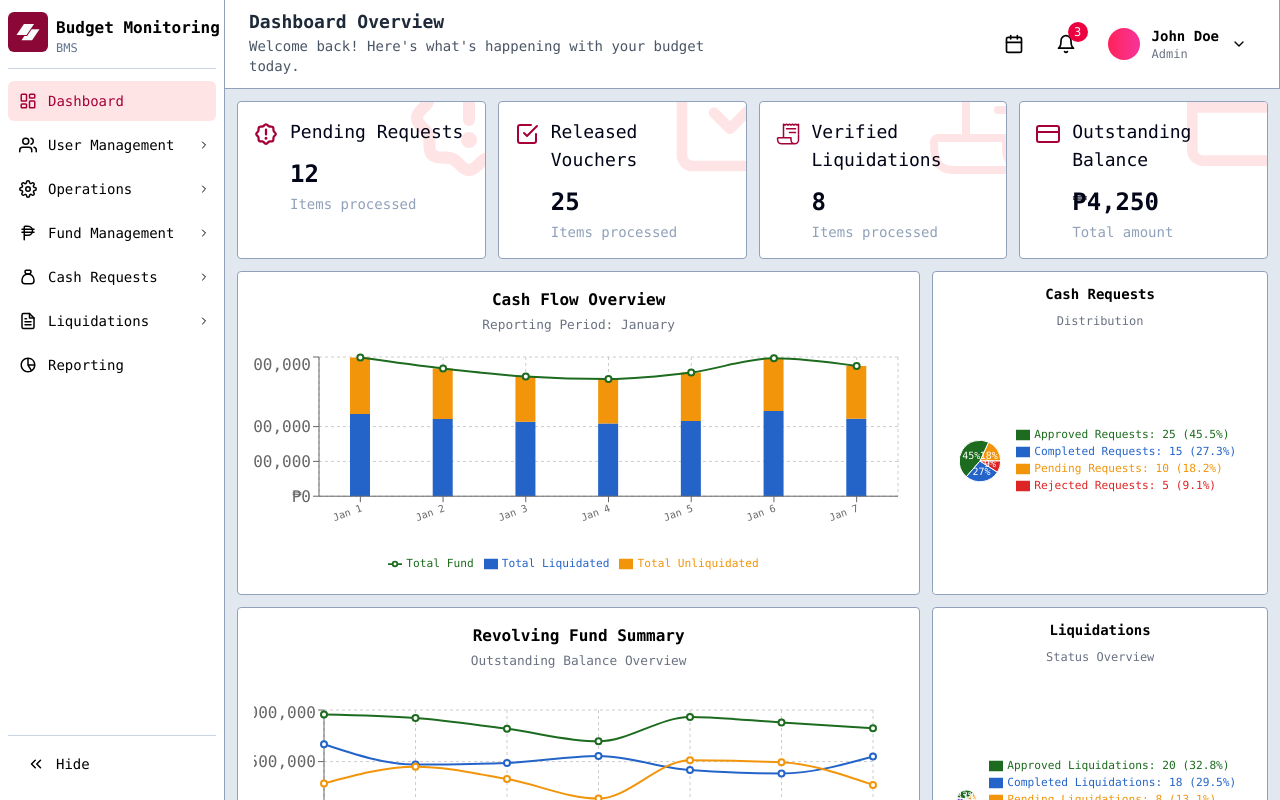
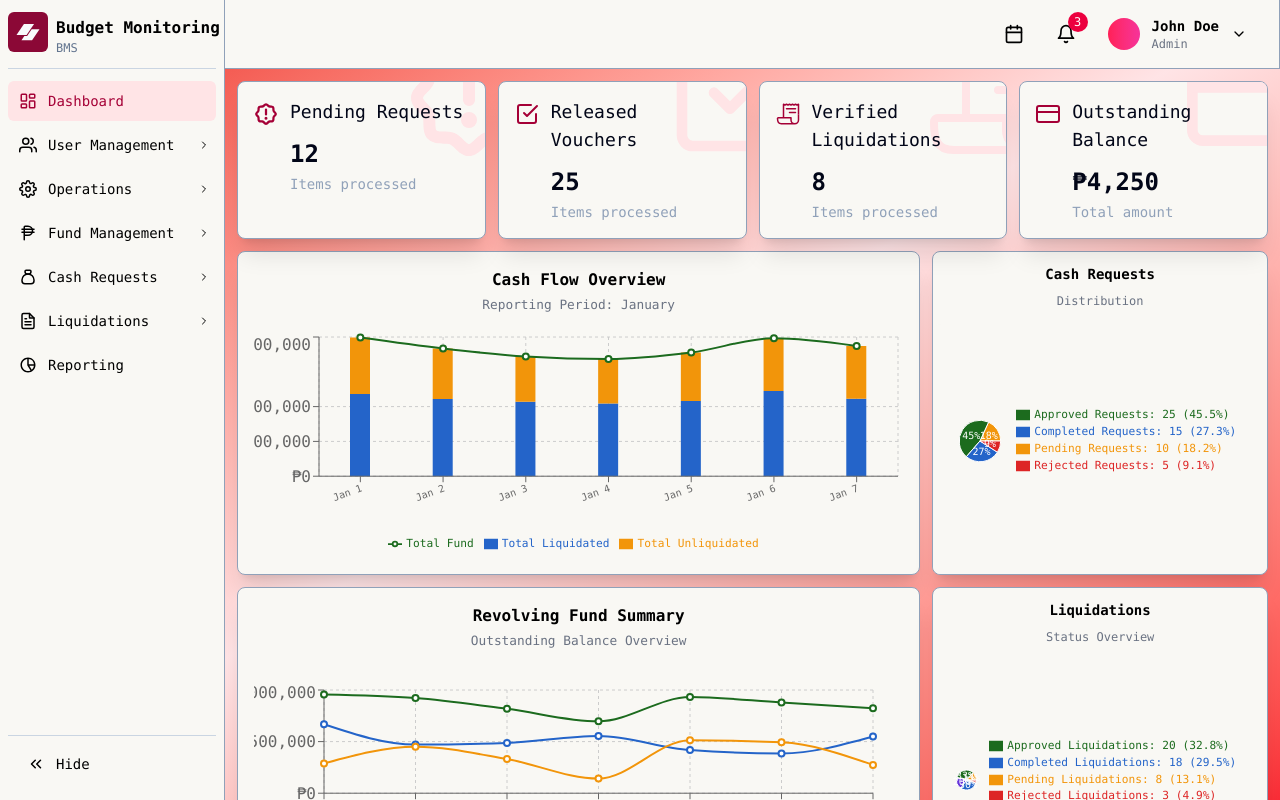
Before and after one commit to RaymondJAT/budget-monitoring, a React (Vite) app in the folder BMS/: page /dashboard in a window 1280 px wide. Built offline with nearby package versions, Linux system fonts and the light colour scheme.

Commit message:
[UPDATE] components, app color

```diff
--- a/BMS/src/App.jsx
+++ b/BMS/src/App.jsx
@@ -17,7 +17,7 @@ function App() {
 
   return (
     <Router>
-      <div className="bg-slate-200 h-screen overflow-hidden font-mono">
+      <div className="h-screen overflow-hidden font-mono bg-linear-to-br from-red-600 via-rose-100 to-red-500">
         {/* Sidebar */}
         <Sidebar open={isSidebarOpen} setOpen={setIsSidebarOpen} />
 
--- a/BMS/src/components/Cards.jsx
+++ b/BMS/src/components/Cards.jsx
@@ -61,7 +61,7 @@ const Card = ({ title, count, total, Icon, href, color, isCurrency }) => {
   return (
     <a
       href={href}
-      className="w-full p-4 rounded border border-slate-400 relative overflow-hidden group bg-white hover:shadow-md transition-shadow duration-300"
+      className="w-full p-4 rounded-lg border border-slate-400 relative overflow-hidden group bg-component shadow-xl transition-shadow duration-300"
     >
       <div
         className={`absolute inset-0 bg-linear-to-r ${colors.bg} translate-y-full group-hover:translate-y-[0%] transition-transform duration-300`}
--- a/BMS/src/components/Header.jsx
+++ b/BMS/src/components/Header.jsx
@@ -8,18 +8,18 @@ const Header = () => {
   const [showUserMenu, setShowUserMenu] = useState(false)
 
   return (
-    <header className="sticky top-0 z-30 bg-white border-r border-b border-slate-400">
+    <header className="sticky top-0 z-30 bg-component border-r border-b border-slate-400">
       {/* Top Section */}
       <div className="flex items-center justify-between px-6 py-2">
         {/* Left Section */}
-        <div className="flex-1">
+        {/* <div className="flex-1">
           <div className="mb-1">
             <h1 className="text-lg font-bold text-gray-800">Dashboard Overview</h1>
             <p className="text-sm text-gray-600">
               Welcome back! Here's what's happening with your budget today.
             </p>
           </div>
-        </div>
+        </div> */}
 
         {/* Right Section - Icons and User Profile */}
         <div className="flex-1 flex justify-end items-center space-x-4">
--- a/BMS/src/components/PlatformTable.jsx
+++ b/BMS/src/components/PlatformTable.jsx
@@ -92,11 +92,11 @@ const PlatformTable = ({
   titleAlignment = 'left',
 }) => {
   return (
-    <div className="rounded-sm border border-gray-200 bg-white overflow-hidden">
+    <div className="rounded-sm border shadow-lg border-gray-200 bg-white overflow-hidden">
       {/* Title Section */}
       {title && (
         <div
-          className={`px-3 py-3  bg-white
+          className={`px-3 py-3  bg-component
           ${
             titleAlignment === 'center'
               ? 'text-center'
--- a/BMS/src/components/SideBar.jsx
+++ b/BMS/src/components/SideBar.jsx
@@ -16,7 +16,7 @@ const Sidebar = ({ open, setOpen }) => {
 
   return (
     <motion.nav
-      className="sticky top-0 h-screen shrink-0 border-r border-slate-400 bg-white p-2 flex flex-col"
+      className="sticky top-0 h-screen shrink-0 border-r border-slate-400 bg-component p-2 flex flex-col"
       initial={false}
       animate={{ width: open ? 225 : 56 }}
       transition={{ duration: 0.3, ease: 'easeInOut' }}
@@ -189,7 +189,7 @@ const Sidebar = ({ open, setOpen }) => {
       <div className="mt-2 border-t border-slate-300">
         <button
           onClick={() => setOpen((pv) => !pv)}
-          className="w-full transition-colors hover:bg-rose-50 cursor-pointer bg-white shrink-0"
+          className="w-full transition-colors hover:bg-rose-50 cursor-pointer  shrink-0"
         >
           <div
             className={`flex items-center p-2 hover:bg-rose-50 rounded-md transition-colors ${
--- a/BMS/src/components/charts/CashflowChart.jsx
+++ b/BMS/src/components/charts/CashflowChart.jsx
@@ -104,7 +104,7 @@ const CashFlowChart = ({ startDate, endDate }) => {
   }
 
   return (
-    <div className="h-full w-full bg-white rounded-sm border border-slate-400 flex flex-col">
+    <div className="h-full w-full bg-component shadow-xl rounded-lg border border-slate-400 flex flex-col">
       <div className="p-4 shrink-0 text-center">
         <p className="font-bold mb-0">Cash Flow Overview</p>
         {reportDate && <small className="text-gray-500">Reporting Period: {reportDate}</small>}
--- a/BMS/src/components/charts/CashrequestPiechart.jsx
+++ b/BMS/src/components/charts/CashrequestPiechart.jsx
@@ -45,7 +45,7 @@ const CashRequestPieChart = ({ data }) => {
   const total = processedData.reduce((sum, entry) => sum + entry.value, 0)
 
   return (
-    <div className="h-full w-full bg-white rounded-sm  flex flex-col">
+    <div className="h-full w-full bg-component rounded-lg  flex flex-col">
       <div className="flex-1 min-h-62.5 px-3 sm:px-4 pb-3 sm:pb-4">
         <ResponsiveContainer width="100%" height="100%">
           <PieChart>
--- a/BMS/src/components/charts/LiquidationPiechart.jsx
+++ b/BMS/src/components/charts/LiquidationPiechart.jsx
@@ -45,7 +45,7 @@ const LiquidationPieChart = ({ data }) => {
   const total = processedData.reduce((sum, entry) => sum + entry.value, 0)
 
   return (
-    <div className="h-full w-full bg-white rounded-sm flex flex-col">
+    <div className="h-full w-full bg-component rounded-sm flex flex-col">
       <div className="flex-1 min-h-62.5 px-3 sm:px-4 pb-3 sm:pb-4">
         <ResponsiveContainer width="100%" height="100%">
           <PieChart>
--- a/BMS/src/components/charts/OutstandingBalanceChart.jsx
+++ b/BMS/src/components/charts/OutstandingBalanceChart.jsx
@@ -86,7 +86,7 @@ const OutstandingBalance = ({ startDate, endDate }) => {
   }
 
   return (
-    <div className="h-full w-full bg-white rounded-sm border border-slate-400 flex flex-col">
+    <div className="h-full w-full bg-component shadow-xl rounded-lg border border-slate-400 flex flex-col">
       <div className="p-4 shrink-0">
         <div className="text-center mb-3">
           <p className="font-bold mb-0">Revolving Fund Summary</p>
--- a/BMS/src/index.css
+++ b/BMS/src/index.css
@@ -21,6 +21,11 @@
   @media (width >= theme(--breakpoint-2xl)) {
     padding-inline: 10rem;
   }
+}
+
+@theme {
+  --color-sample: #ffe5d9;
+  --color-component: #f9f8f4;
 }
 
 @layer utilities {
--- a/BMS/src/pages/Dashboard.jsx
+++ b/BMS/src/pages/Dashboard.jsx
@@ -48,7 +48,7 @@ const Dashboard = ({ sortKey, sortDirection, handleSort }) => {
 
           {/* Right column with Cash Requests Pie Chart */}
           <div className="lg:col-span-4">
-            <div className="h-full w-full bg-white rounded-sm border border-slate-400 flex flex-col">
+            <div className="h-full w-full bg-component shadow-xl rounded-lg border border-slate-400 flex flex-col">
               <div className="p-3 shrink-0">
                 <div className="text-center">
                   <p className="font-bold text-sm mb-1">Cash Requests</p>
@@ -73,7 +73,7 @@ const Dashboard = ({ sortKey, sortDirection, handleSort }) => {
 
           {/* Right */}
           <div className="lg:col-span-4">
-            <div className="h-full w-full bg-white rounded-sm border border-slate-400 flex flex-col">
+            <div className="h-full w-full bg-component shadow-xl rounded-lg border border-slate-400 flex flex-col">
               <div className="p-3 shrink-0">
                 <div className="text-center">
                   <p className="font-bold text-sm mb-1">Liquidations</p>
@@ -90,7 +90,7 @@ const Dashboard = ({ sortKey, sortDirection, handleSort }) => {
 
       {/* Budget Monitoring Table Section */}
       <div className="space-y-6">
-        <div className="bg-white rounded-sm border border-slate-400 p-4">
+        <div className="bg-component shadow-lg rounded-sm border border-slate-400 p-4">
           <PlatformTable
             columns={budgetColumns}
             data={sortedBudgets}
@@ -107,7 +107,7 @@ const Dashboard = ({ sortKey, sortDirection, handleSort }) => {
       </div>
 
       <div className="space-y-6">
-        <div className="bg-white rounded-sm border border-slate-400 p-4">
+        <div className="bg-component shadow-lg rounded-sm border border-slate-400 p-4">
           <PlatformTable
             columns={budgetColumns}
             data={sortedBudgets}
@@ -124,7 +124,7 @@ const Dashboard = ({ sortKey, sortDirection, handleSort }) => {
       </div>
 
       <div className="space-y-6">
-        <div className="bg-white rounded-sm border border-slate-400 p-4">
+        <div className="bg-component shadow-lg rounded-sm border border-slate-400 p-4">
           <PlatformTable
             columns={budgetColumns}
             data={sortedBudgets}
```
